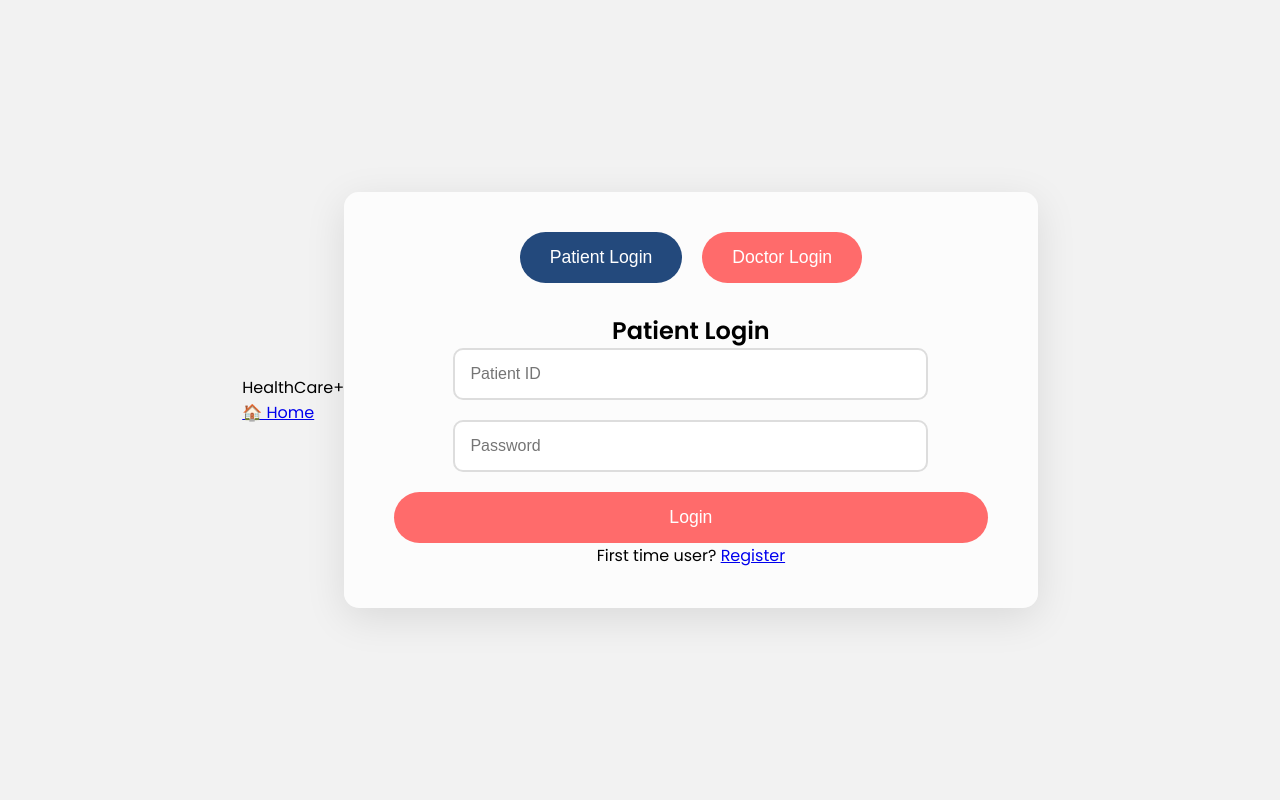
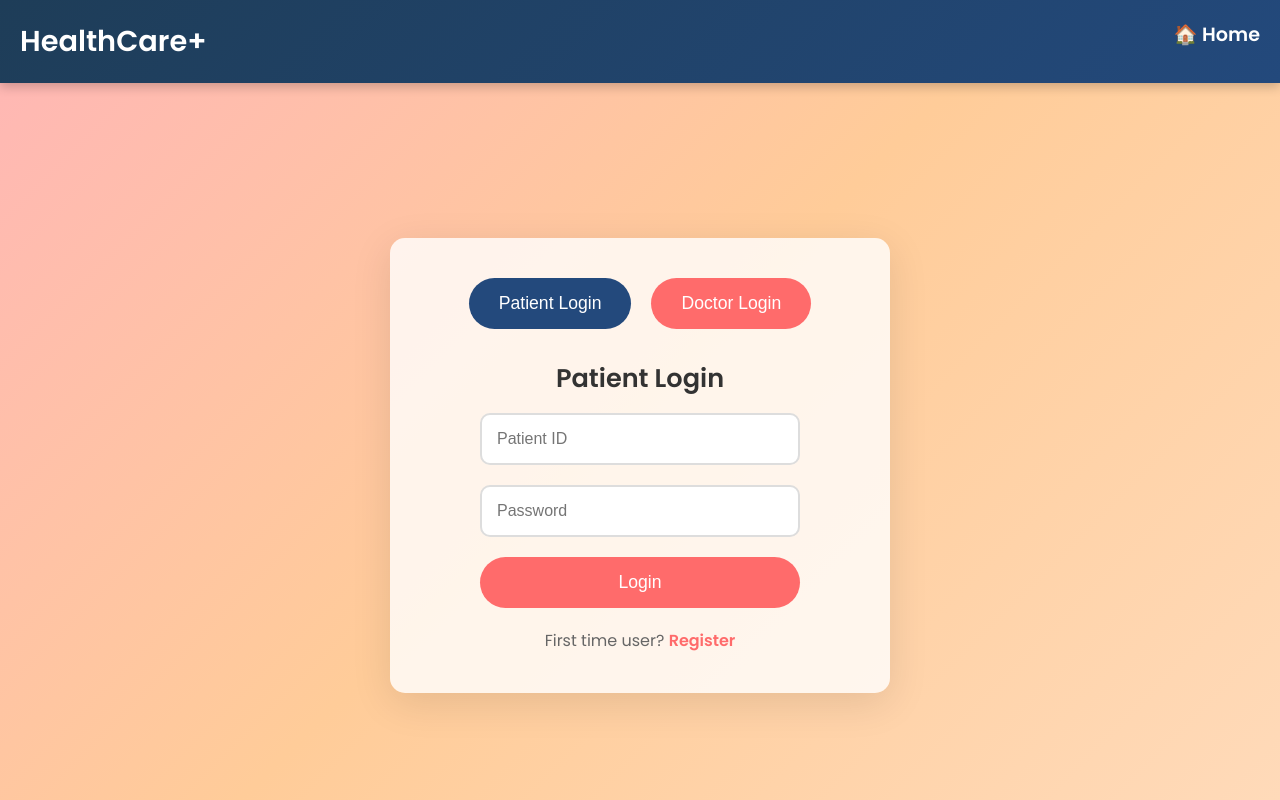
Before and after one commit to pawanM12/dbs-project, a plain HTML site: page login.html in a window 1280 px wide. Drawn offline with Linux system fonts and the light colour scheme.

Commit message:
Update login-style.css

```diff
--- a/login-style.css
+++ b/login-style.css
@@ -1,4 +1,4 @@
-/* General Reset and Body Styling */
+/* Reset and Global Styles */
 * {
     margin: 0;
     padding: 0;
@@ -7,15 +7,55 @@
 
 body {
     font-family: 'Poppins', sans-serif;
-    background: #f2f2f2;
+    background: linear-gradient(135deg, #FFB6B6, #FFCC99, #FFDAB9); /* Peach gradient background */
+    color: #333;
     display: flex;
     justify-content: center;
     align-items: center;
-    height: 100vh;
-    overflow: hidden;
-    position: relative;
+    min-height: 100vh; /* Ensure content is vertically centered */
+    overflow-x: hidden;
 }
 
+/* Header Styling */
+header {
+    display: flex;
+    justify-content: space-between;
+    padding: 20px;
+    background: linear-gradient(135deg, #1E3D58, #23497C); /* Original header style */
+    box-shadow: 0 4px 10px rgba(0, 0, 0, 0.2); /* Shadow for header */
+    width: 100%;
+    position: fixed; /* Keep header fixed at the top */
+    top: 0;
+    left: 0;
+    z-index: 10;
+}
+
+header .logo {
+    font-size: 1.8rem;
+    font-weight: 600;
+    color: white;
+}
+
+header nav {
+    display: flex;
+    justify-content: flex-end;
+    width: 100%;
+}
+
+header nav .home-btn {
+    color: #fff;
+    font-size: 1.2rem;
+    text-decoration: none;
+    font-weight: 600;
+    transition: color 0.3s ease;
+}
+
+header nav .home-btn:hover {
+    color: #FF6B6B;
+}
+
+/* Login Container */
+/* Login Container - Adding margin-top to bring it down from the border */
 .login-container {
     position: relative;
     z-index: 2;
@@ -24,13 +64,19 @@ body {
     border-radius: 15px;
     box-shadow: 0 10px 40px rgba(0, 0, 0, 0.1);
     text-align: center;
+    width: 100%;
+    max-width: 500px;
+    margin-top: 150px;  /* Increase margin-top to move the login forms further down */
+    margin-bottom: 20px;
 }
 
+/* Tabs - Optional: Add padding or margin to give more space around the buttons */
 .tabs {
     display: flex;
     justify-content: center;
-    margin-bottom: 20px;
+    margin-bottom: 30px;  /* Increase margin-bottom to give space below the tabs */
 }
+
 
 .tab-button {
     padding: 15px 30px;
@@ -53,6 +99,7 @@ body {
     background-color: #23497C;
 }
 
+/* Form Container */
 .form-container {
     margin-top: 30px;
 }
@@ -61,8 +108,15 @@ body {
     display: none;
 }
 
-.form input {
-    width: 80%;
+.form h2 {
+    font-size: 1.6rem;
+    margin-bottom: 15px;
+    text-align: center;
+}
+
+/* Input Fields */
+.input-field {
+    width: 80%; /* Reduced width to 80% */
     padding: 15px;
     margin-bottom: 20px;
     border: 2px solid #ddd;
@@ -70,12 +124,23 @@ body {
     font-size: 1rem;
     outline: none;
     transition: border-color 0.3s ease;
+    display: block;
+    margin-left: auto;
+    margin-right: auto;
+    text-align: left; /* Ensure placeholder text is left-aligned */
 }
 
-.form input:focus {
+/* Optional: Style for the placeholder text */
+.input-field::placeholder {
+    text-align: left; /* Left-align the placeholder text */
+}
+
+.input-field:focus {
     border-color: #FF6B6B;
 }
 
+
+/* Login Button */
 .login-btn {
     padding: 15px 30px;
     font-size: 1.1rem;
@@ -85,42 +150,34 @@ body {
     border-radius: 30px;
     cursor: pointer;
     transition: background-color 0.3s ease;
-    width: 100%;
+    width: 80%; /* Match the button width with the input fields */
+    display: block;
+    margin-left: auto;
+    margin-right: auto;
 }
 
 .login-btn:hover {
     background-color: #FF8C42;
 }
 
-/* Background Images */
-.background-images {
-    position: absolute;
-    top: 0;
-    left: 0;
-    width: 100%;
-    height: 100%;
-    z-index: 1;
-    overflow: hidden;
-    display: flex;
-    justify-content: center;
-    align-items: center;
+/* Register Text and Link */
+.register-text {
+    margin-top: 20px;
+    font-size: 1rem;
+    color: #666;
+    text-align: center;
 }
 
-.bg-image {
-    position: absolute;
-    opacity: 0.3;
-    transition: opacity 1s ease-in-out;
-    max-width: 100%;
-    max-height: 100%;
-    object-fit: cover;
-    animation: randomBackground 30s infinite;
+.register-text a {
+    color: #FF6B6B;
+    text-decoration: none;
+    font-weight: bold;
+    transition: color 0.3s ease, transform 0.2s ease;
 }
 
-/* Random background images animation */
-@keyframes randomBackground {
-    0% { opacity: 0.3; }
-    50% { opacity: 1; }
-    100% { opacity: 0.3; }
+.register-text a:hover {
+    color: #FF8C42;
+    transform: scale(1.05);
 }
 
 /* Responsive Design */
@@ -130,12 +187,16 @@ body {
         padding: 30px 20px;
     }
 
-    .form input {
-        width: 100%;
+    .input-field {
+        width: 90%; /* Slightly increase the width for mobile devices */
     }
 
     .tab-button {
         font-size: 1rem;
         padding: 10px 20px;
     }
+
+    .logo {
+        font-size: 1.4rem;
+    }
 }
```
